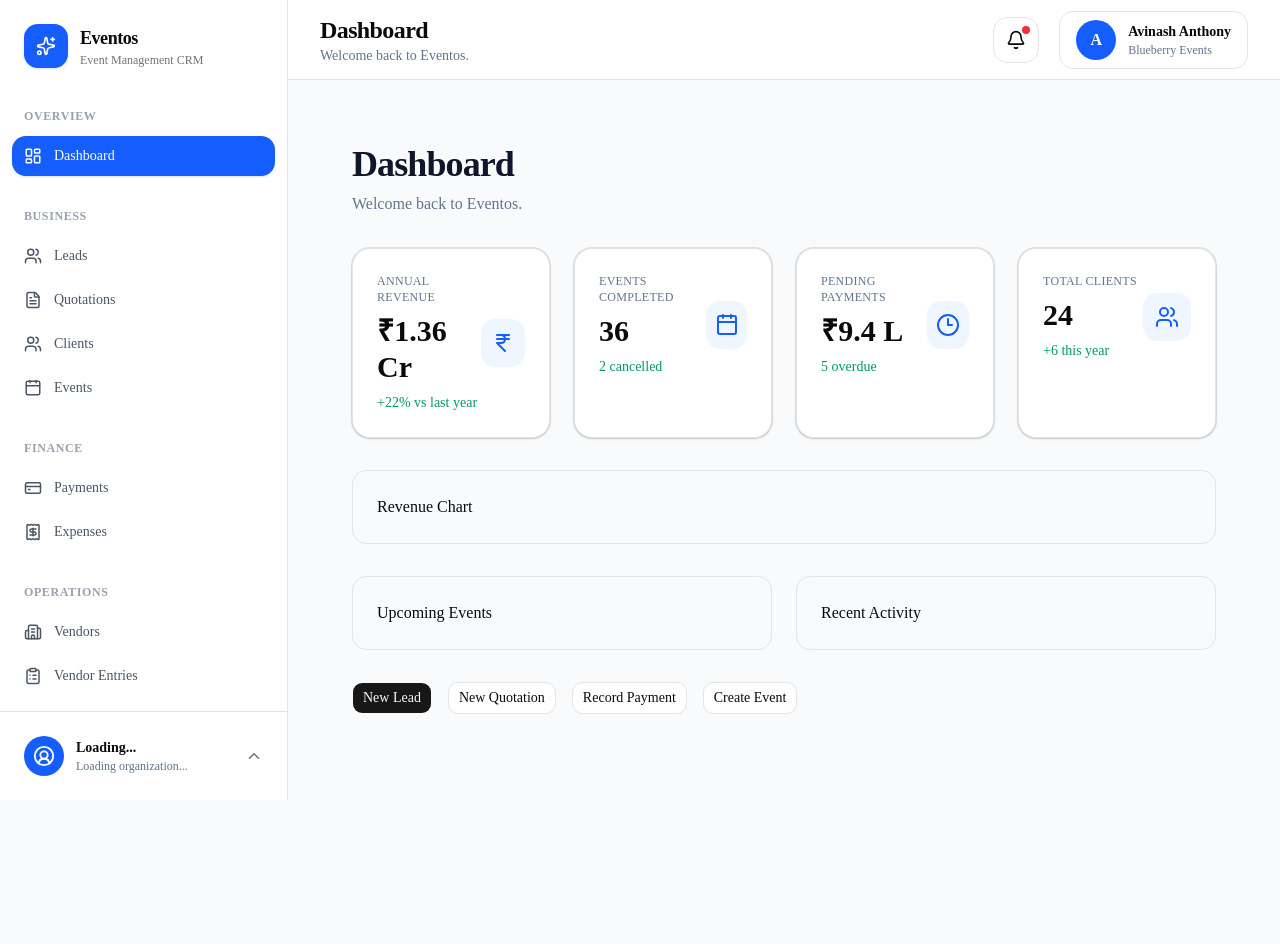
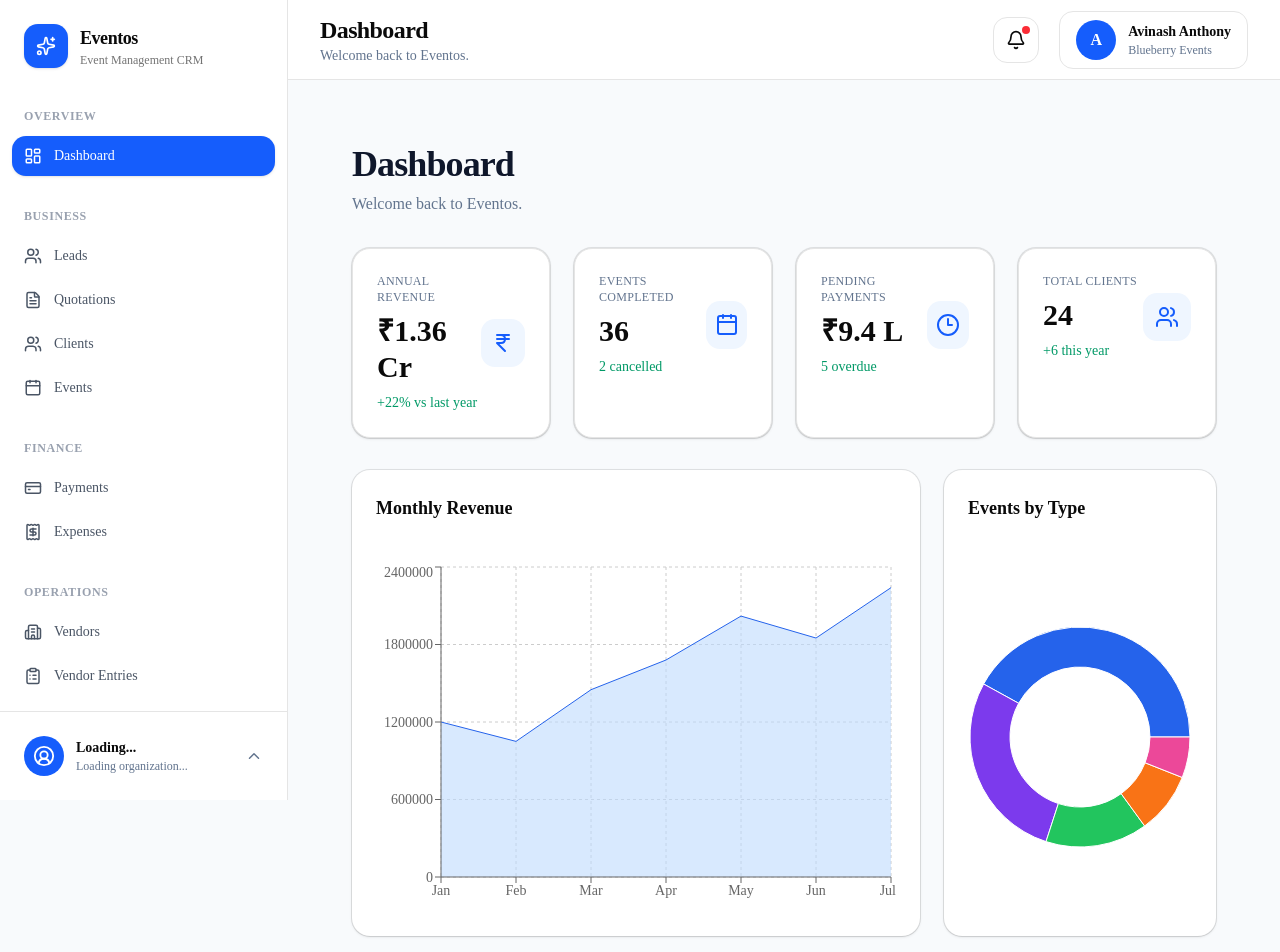
Before and after one commit to rohananthony2451-netizen/blueberry-crm, a Next.js app: page /dashboard in a window 1280 px wide. Shown: the top 952 px of the page. Built offline with nearby package versions, Linux system fonts and the light colour scheme.

Commit message:
feat: build dashboard analytics charts

```diff
--- a/features/dashboard/components/DashboardCharts.tsx
+++ b/features/dashboard/components/DashboardCharts.tsx
@@ -1,7 +1,14 @@
+import { RevenueChart } from "./RevenueChart";
+import { EventTypeChart } from "./EventTypeChart";
+
 export function DashboardCharts() {
   return (
-    <div className="rounded-xl border p-6">
-      Revenue Chart
+    <div className="grid gap-6 xl:grid-cols-3">
+      <div className="xl:col-span-2">
+        <RevenueChart />
+      </div>
+
+      <EventTypeChart />
     </div>
   );
 }
--- a/features/dashboard/components/EventTypeChart.tsx
+++ b/features/dashboard/components/EventTypeChart.tsx
@@ -0,0 +1,52 @@
+"use client";
+
+import {
+  Pie,
+  PieChart,
+  ResponsiveContainer,
+  Tooltip,
+  Cell,
+} from "recharts";
+
+import { Card } from "@/components/ui/card";
+import { eventTypeData } from "../data/mock-dashboard";
+
+const COLORS = [
+  "#2563eb",
+  "#7c3aed",
+  "#22c55e",
+  "#f97316",
+  "#ec4899",
+];
+
+export function EventTypeChart() {
+  return (
+    <Card className="rounded-2xl p-6 shadow-sm">
+      <h3 className="mb-6 text-lg font-semibold">
+        Events by Type
+      </h3>
+
+      <div className="h-[350px]">
+        <ResponsiveContainer width="100%" height="100%">
+          <PieChart>
+            <Pie
+              data={eventTypeData}
+              dataKey="value"
+              innerRadius={70}
+              outerRadius={110}
+            >
+              {eventTypeData.map((_, index) => (
+                <Cell
+                  key={index}
+                  fill={COLORS[index % COLORS.length]}
+                />
+              ))}
+            </Pie>
+
+            <Tooltip />
+          </PieChart>
+        </ResponsiveContainer>
+      </div>
+    </Card>
+  );
+}
--- /dev/null
+++ b/features/dashboard/components/RevenueChart.tsx
@@ -0,0 +1,44 @@
+"use client";
+
+import {
+  Area,
+  AreaChart,
+  CartesianGrid,
+  ResponsiveContainer,
+  Tooltip,
+  XAxis,
+  YAxis,
+} from "recharts";
+
+import { Card } from "@/components/ui/card";
+import { revenueData } from "../data/mock-dashboard";
+
+export function RevenueChart() {
+  return (
+    <Card className="rounded-2xl p-6 shadow-sm">
+      <h3 className="mb-6 text-lg font-semibold">
+        Monthly Revenue
+      </h3>
+
+      <div className="h-[350px]">
+        <ResponsiveContainer width="100%" height="100%">
+          <AreaChart data={revenueData}>
+            <CartesianGrid strokeDasharray="3 3" />
+
+            <XAxis dataKey="month" />
+
+            <YAxis />
+
+            <Tooltip />
+
+            <Area
+              dataKey="revenue"
+              stroke="#2563eb"
+              fill="#bfdbfe"
+            />
+          </AreaChart>
+        </ResponsiveContainer>
+      </div>
+    </Card>
+  );
+}
```
Also changed, not shown: features/dashboard/components/RevenuceChart.tsx (deleted).
